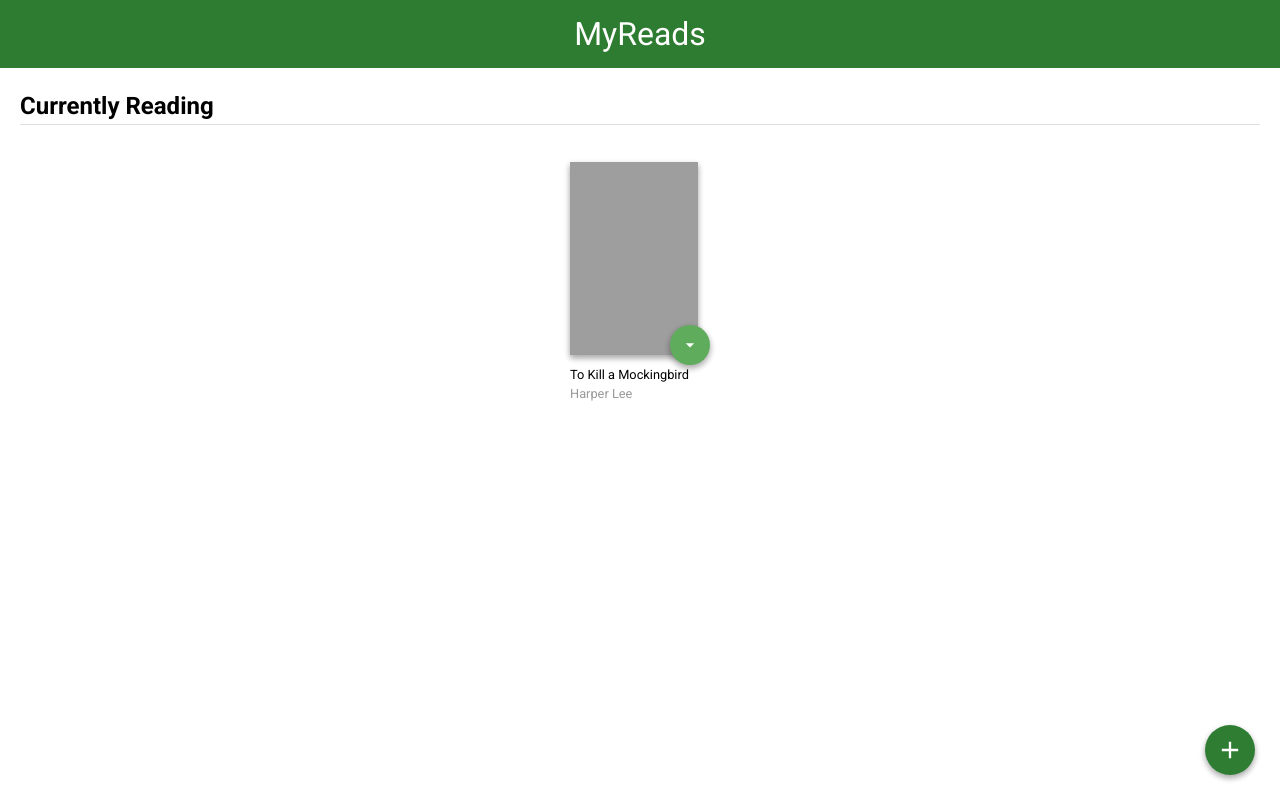
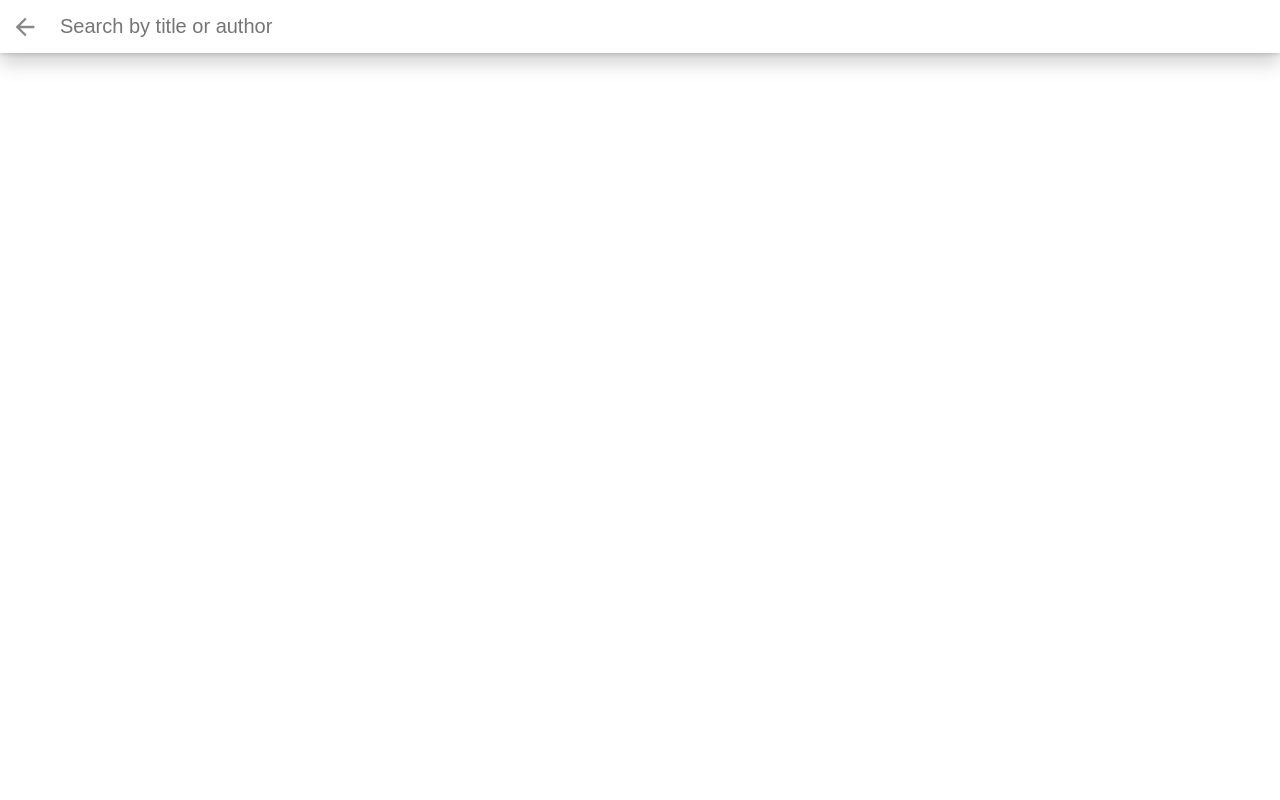
Before and after one commit to jamieleegtb/MyLibrary, a React (Create React App) app: page /search in a window 1280 px wide. Built offline with nearby package versions, Linux system fonts and the light colour scheme; grey boxes are pictures that could not be loaded.

Commit message:
Commnets related issue fixed

```diff
--- a/src/App.js
+++ b/src/App.js
@@ -1,32 +1,25 @@
-import React from 'react'
-// import * as BooksAPI from './BooksAPI'
-import './App.css'
+import React from 'react';
+import {Switch, Route} from 'react-router-dom';
 
-import Search from './components/pages/Search'
-import Home from './components/pages/Home'
+import './App.css';
+
+import Home from './components/pages/Home';
+import Search from './components/pages/Search';
 
 class BooksApp extends React.Component {
-  state = {
-    /**
-     * TODO: Instead of using this state variable to keep track of which page
-     * we're on, use the URL in the browser's address bar. This will ensure that
-     * users can use the browser's back and forward buttons to navigate between
-     * pages, as well as provide a good URL they can bookmark and share.
-     */
-    showSearchPage: false
-  }
-
   render() {
     return (
       <div className="app">
-        {this.state.showSearchPage ? (
-          <Search/>
-        ) : (
-          <Home/>
-        )}
+      {/* Renders the first child <Route> */}
+      <Switch>
+        {/* Route for Home */}
+        <Route exact path={"/"} component={Home}/>
+        {/* Route for Search */}
+        <Route exact path={"/search"} component={Search}/>
+      </Switch>
       </div>
-    )
+    );
   }
 }
 
-export default BooksApp
+export default BooksApp;
--- a/src/components/Book.js
+++ b/src/components/Book.js
@@ -21,6 +21,6 @@ export default class Book extends Component {
           <div className="book-authors">Harper Lee</div>
         </div>
       </li>
-    )
+    );
   }
 }
--- a/src/components/OpenSearch.js
+++ b/src/components/OpenSearch.js
@@ -6,6 +6,6 @@ export default class OpenSearch extends Component {
       <div className="open-search">
         <a onClick={() => this.setState({ showSearchPage: true })}>Add a book</a>
       </div>
-    )
+    );
   }
 }
--- a/src/components/Shelf.js
+++ b/src/components/Shelf.js
@@ -1,6 +1,6 @@
 import React, {Component} from 'react';
 
-import Book from './Book'
+import Book from './Book';
 
 export default class Shelf extends Component {
   render(){
@@ -13,6 +13,6 @@ export default class Shelf extends Component {
           </ol>
         </div>
       </div>
-    )
+    );
   }
 }
--- a/src/components/pages/Home.js
+++ b/src/components/pages/Home.js
@@ -1,7 +1,7 @@
 import React, {Component} from 'react';
 
-import Shelf from '../Shelf'
-import OpenSearch from '../OpenSearch'
+import Shelf from '../Shelf';
+import OpenSearch from '../OpenSearch';
 
 export default class Home extends Component {
   render(){
@@ -18,6 +18,6 @@ export default class Home extends Component {
         <OpenSearch/>
 
       </div>
-    )
+    );
   }
 }
--- a/src/components/pages/Search.js
+++ b/src/components/pages/Search.js
@@ -23,6 +23,6 @@ export default class Search extends Component {
           <ol className="books-grid"></ol>
         </div>
       </div>
-    )
+    );
   }
 }
--- a/src/index.js
+++ b/src/index.js
@@ -1,8 +1,13 @@
-import React from 'react'
-import ReactDOM from 'react-dom'
-import {BrowserRouter} from 'react-router-dom'
-import App from './App'
-import './index.css'
+import React from 'react';
+import ReactDOM from 'react-dom';
+import {BrowserRouter} from 'react-router-dom';
+import App from './App';
+import './index.css';
 
-// BrowserRouter imported from react-router-dom and we wrapped BrowserRouter component around App
-ReactDOM.render(<BrowserRouter><App /></BrowserRouter>, document.getElementById('root'))
+/* BrowserRouter imported from react-router-dom and we wrapped BrowserRouter component around App */
+ReactDOM.render(
+  <BrowserRouter>
+    <App />
+  </BrowserRouter>,
+  document.getElementById('root')
+);
```
